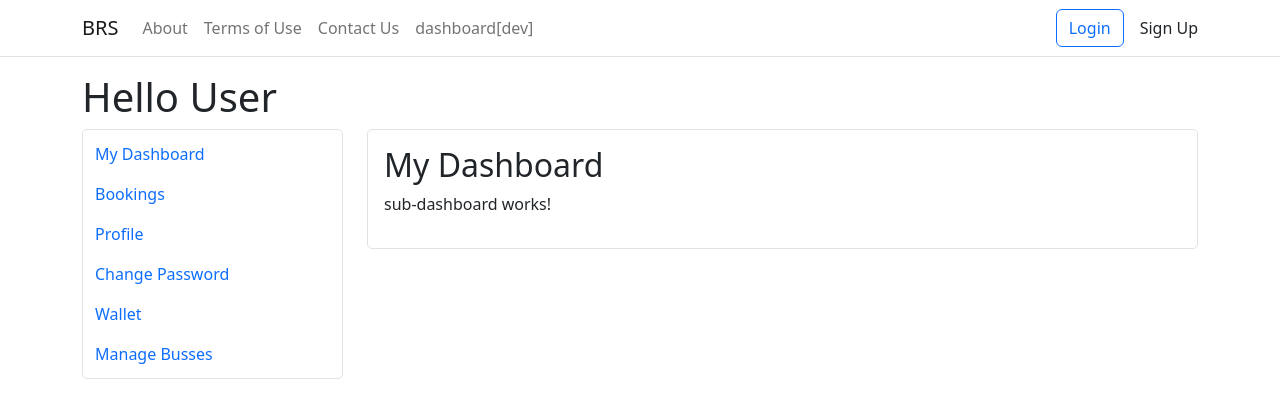
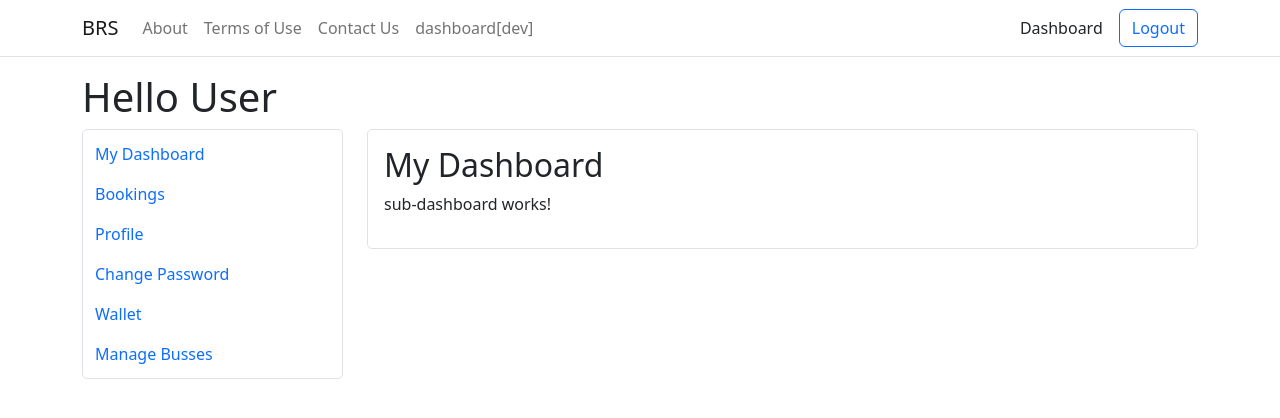
Before and after one commit to mdahmed-abdus/Bus-Reservation-System-FE, an Angular app: page /users/dashboard in a window 1280 px wide. Shown: the top 418 px of the page. Built offline with nearby package versions, Linux system fonts and the light colour scheme; no server answers.

Commit message:
Improve navbar

```diff
--- a/src/app/dashboard/dashboard.component.ts
+++ b/src/app/dashboard/dashboard.component.ts
@@ -30,11 +30,6 @@ export class DashboardComponent implements OnInit {
     }
   }
 
-  onLogout(): void {
-    sessionStorage.clear();
-    window.location.href = '/';
-  }
-
   onClick(link: string): void {
     document
       .querySelectorAll('.active')
--- a/src/app/navbar/navbar.component.html
+++ b/src/app/navbar/navbar.component.html
@@ -23,12 +23,21 @@
         <li class="nav-item">
           <a class="nav-link" href="">Contact Us</a>
         </li>
+        <!-- TODO: IMP remove in prod -->
         <li class="nav-item">
           <a class="nav-link" href="/users/dashboard">dashboard[dev]</a>
         </li>
       </ul>
-      <a class="btn btn-outline-primary" href="/users/login">Login</a>
-      <a class="nav-link ms-3" href="/users/register">Sign Up</a>
+      <ng-container *ngIf="!isLoggedIn">
+        <a class="btn btn-outline-primary" href="/users/login">Login</a>
+        <a class="nav-link ms-3" href="/users/register">Sign Up</a>
+      </ng-container>
+      <ng-container *ngIf="isLoggedIn">
+        <a class="nav-link" href="/users/dashboard">Dashboard</a>
+        <button class="btn btn-outline-primary ms-3" (click)="onLogout()">
+          Logout
+        </button>
+      </ng-container>
     </div>
   </div>
 </nav>
--- a/src/app/navbar/navbar.component.ts
+++ b/src/app/navbar/navbar.component.ts
@@ -1,15 +1,31 @@
 import { Component, OnInit } from '@angular/core';
+import { Router } from '@angular/router';
+import { User } from 'User';
 
 @Component({
   selector: 'app-navbar',
   templateUrl: './navbar.component.html',
-  styleUrls: ['./navbar.component.css']
+  styleUrls: ['./navbar.component.css'],
 })
 export class NavbarComponent implements OnInit {
+  isLoggedIn: boolean = false;
+  user: User = new User();
 
-  constructor() { }
+  constructor(private router: Router) {}
 
   ngOnInit(): void {
+    try {
+      this.user = JSON.parse(sessionStorage['user']);
+      this.isLoggedIn = true;
+    } catch {
+      // TODO: IMP make false in prod
+      this.isLoggedIn = true;
+    }
   }
 
+  onLogout(): void {
+    sessionStorage.clear();
+    this.isLoggedIn = false;
+    this.router.navigate(['/']);
+  }
 }
```
